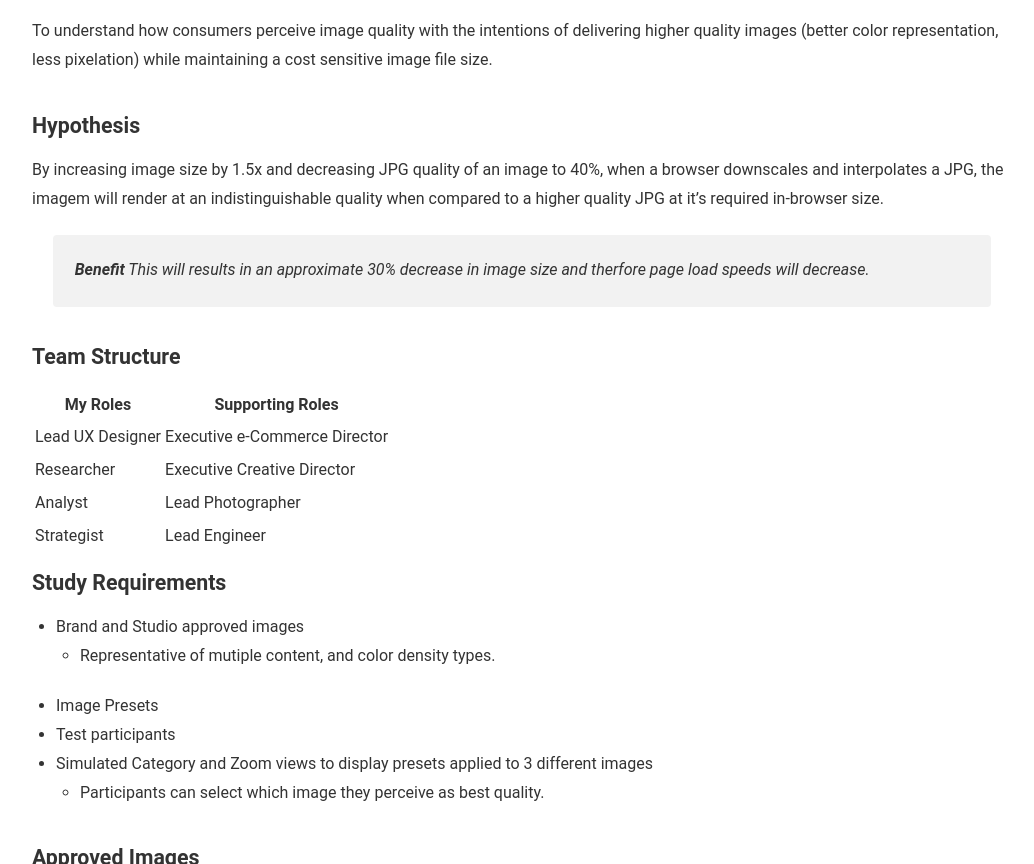
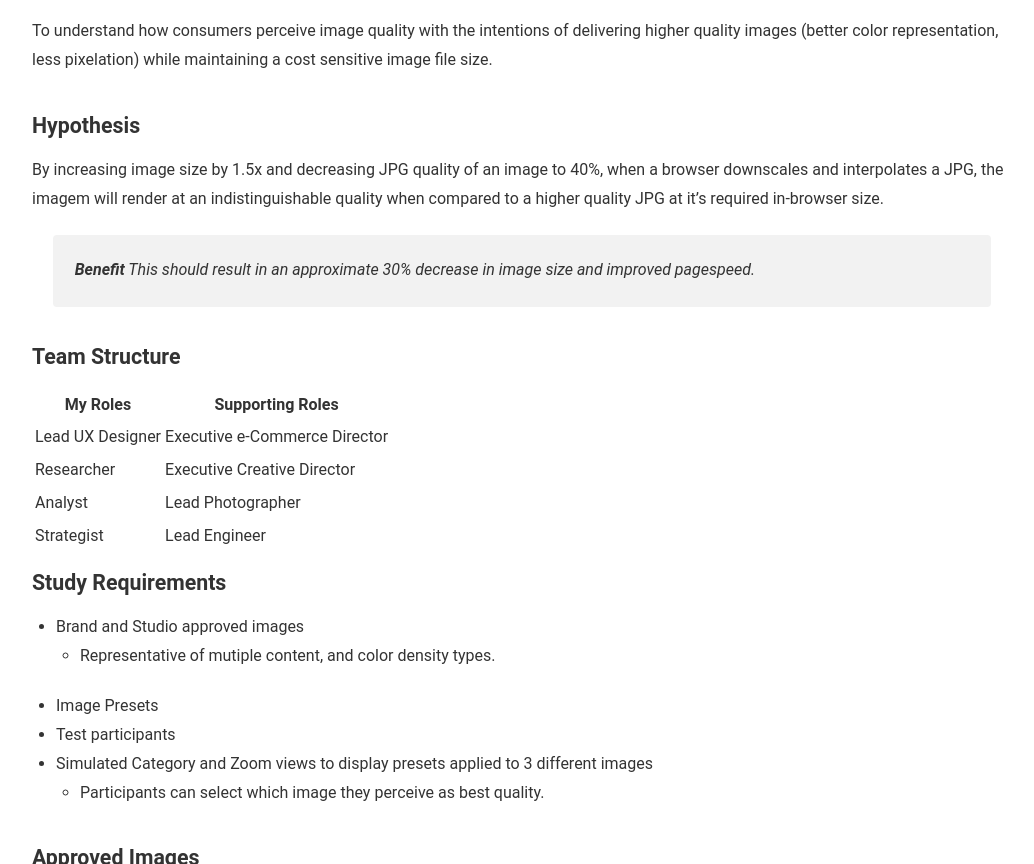
Before and after one commit to dyutibarma/monochrome, a Jekyll site: the page built from _posts/2017-02-11-test-post-8.md, in a window 1280 px wide and 1400 px high, scrolled down 473 px, cut to the strip 0-864 px from the top of the window. Shown: the whole strip, without its empty margins (118-1152 px from the left). Built offline with Jekyll 4.4.1, drawn with Linux system fonts in a browser that asks for light colours; some of the changed text lies outside the part shown.

Commit message:
Update 2017-02-11-test-post-8.md

```diff
--- a/_posts/2017-02-11-test-post-8.md
+++ b/_posts/2017-02-11-test-post-8.md
@@ -12,7 +12,7 @@ To understand how consumers perceive image quality with the intentions of delive
 ### Hypothesis
 By increasing image size by 1.5x and decreasing JPG quality of an image to 40%, when a browser downscales and interpolates a JPG, the imagem will render at an indistinguishable quality when compared to a higher quality JPG at it's required in-browser size.
 
-> **Benefit** This will results in an approximate 30% decrease in image size and therfore page load speeds will decrease.
+> **Benefit** This should result in an approximate 30% decrease in image size and improved pagespeed.
 
 ### Team Structure
 <table>
```
Also changed, not shown: other parts of _posts/2017-02-11-test-post-8.md (+5 -0 lines).
